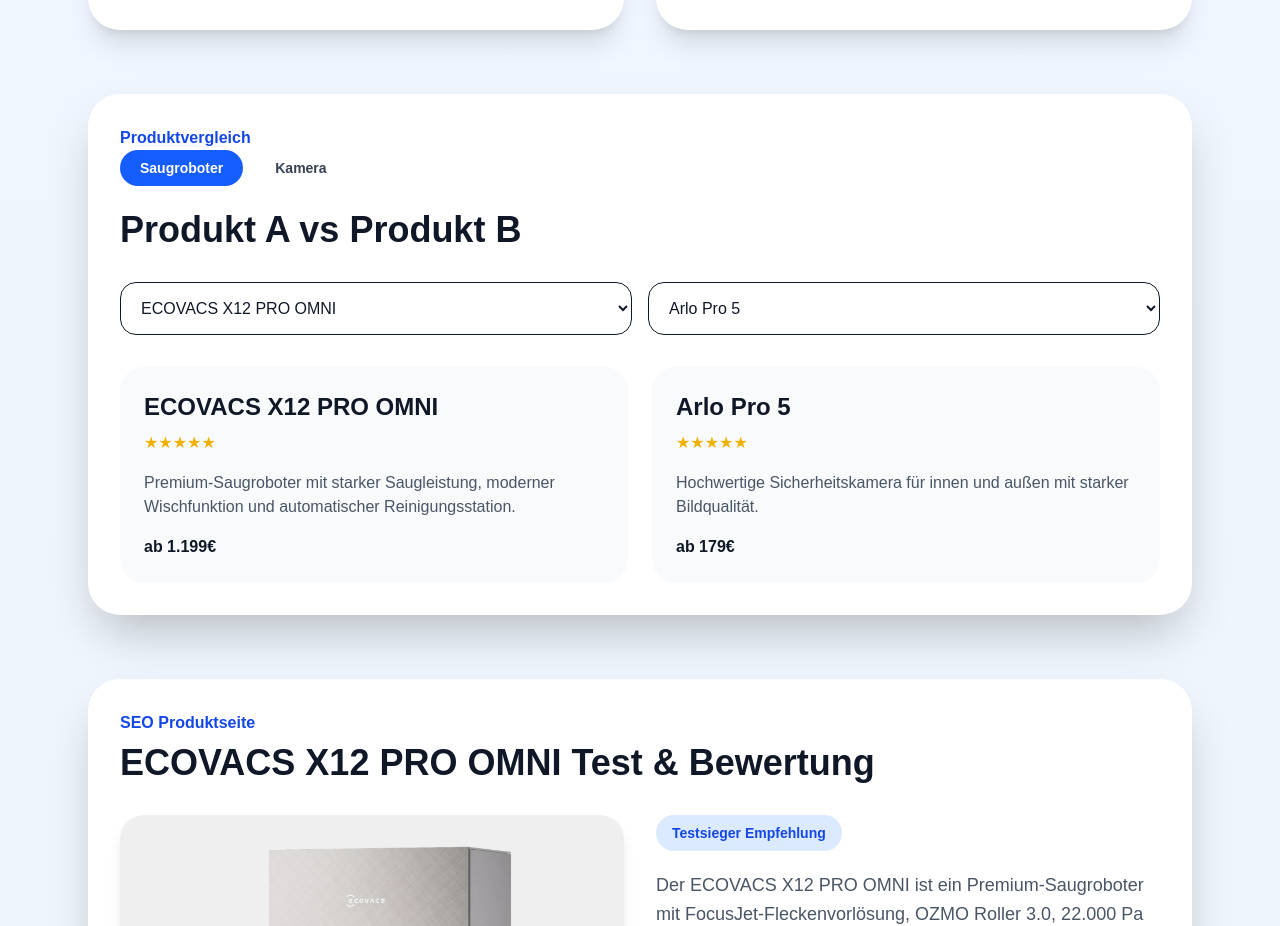
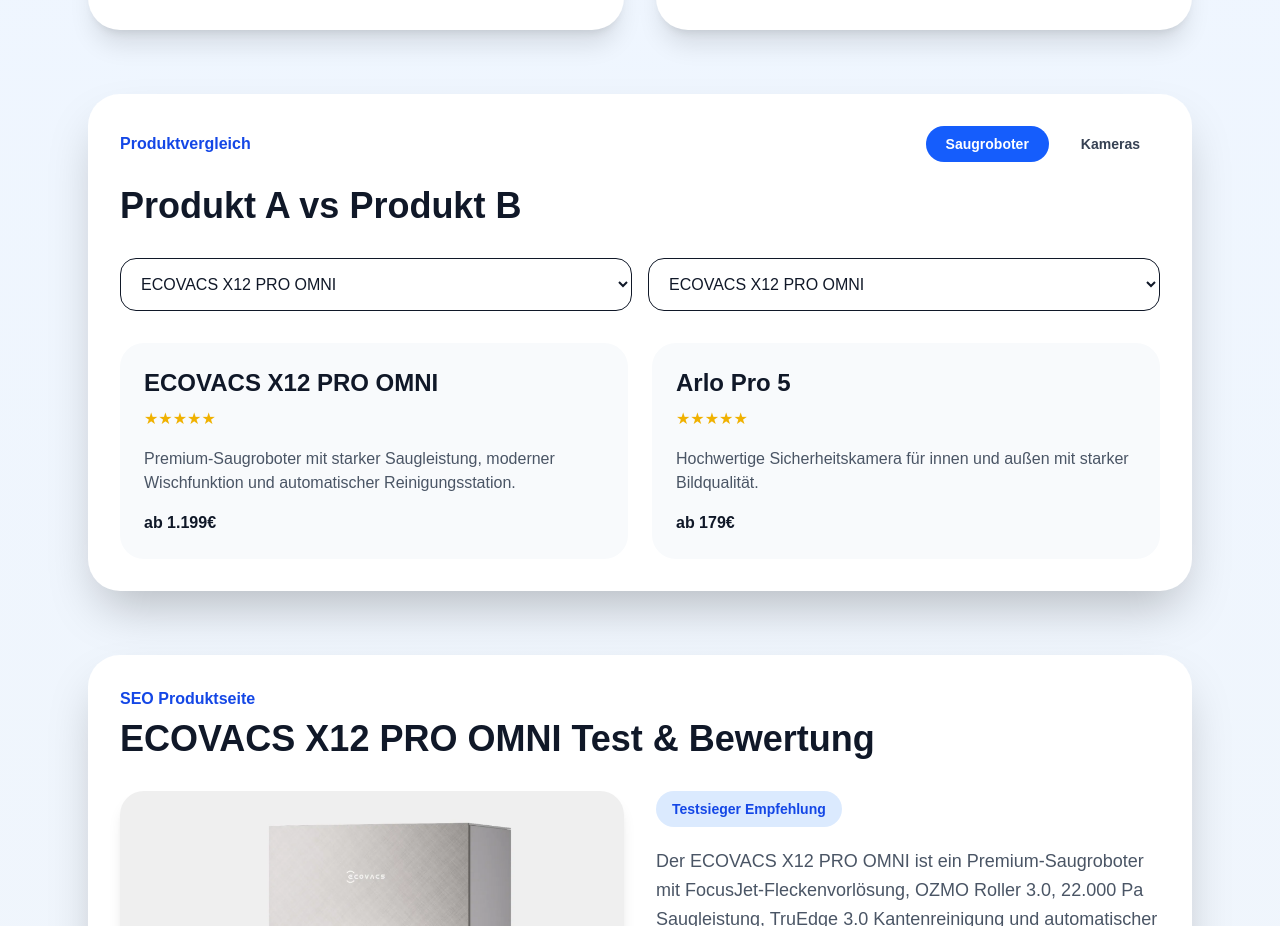
Before and after one commit to naturlichesaroma/smart-home-vergleich, a Next.js app: page / in a window 1280 px wide. Shown: the part 2400-3326 px from the top of the page. Built offline with nearby package versions, Linux system fonts and the light colour scheme.

Commit message:
vergleichsbereich verbessert

```diff
--- a/app/page.tsx
+++ b/app/page.tsx
@@ -333,21 +333,31 @@
 
       <section className="mx-auto max-w-6xl px-6 pb-16">
         <div className="rounded-[32px] bg-white p-8 shadow-2xl">
+          <div className="mb-6 flex items-center justify-between gap-4">
   <p className="font-semibold text-blue-700">Produktvergleich</p>
-          <div className="mb-6 flex gap-3">
+
+  <div className="flex gap-3">
     {["Saugroboter", "Kamera"].map((type) => (
       <button
         key={type}
-      onClick={() => setCompareType(type)}
+        onClick={() => {
+          setCompareType(type);
+          const first = products.find((p) => p.category === type);
+          const second = products.filter((p) => p.category === type)[1] || first;
+
+          if (first) setCompareA(first.id);
+          if (second) setCompareB(second.id);
+        }}
         className={`rounded-full px-5 py-2 text-sm font-semibold transition ${
           compareType === type
             ? "bg-blue-600 text-white"
             : "bg-white text-gray-700 hover:bg-gray-100"
         }`}
       >
-      {type}
+        {type === "Kamera" ? "Kameras" : "Saugroboter"}
       </button>
     ))}
+  </div>
 </div>
           <h2 className="mt-2 text-4xl font-extrabold">
             Produkt A vs Produkt B
@@ -359,7 +369,7 @@
               value={compareA}
               onChange={(e) => setCompareA(Number(e.target.value))}
             >
-              {products.map((p) => (
+              {compareProducts.map((p) => (
                 <option key={p.id} value={p.id}>
                   {p.name}
                 </option>
@@ -371,7 +381,7 @@
               value={compareB}
               onChange={(e) => setCompareB(Number(e.target.value))}
             >
-              {products.map((p) => (
+              {compareProducts.map((p) => (
                 <option key={p.id} value={p.id}>
                   {p.name}
                 </option>
```
Lines whose indentation alone changed are shown as unchanged.
